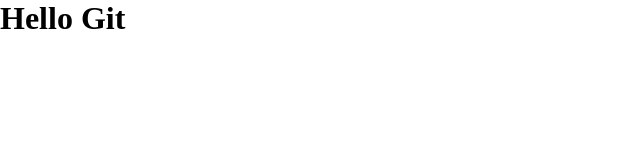
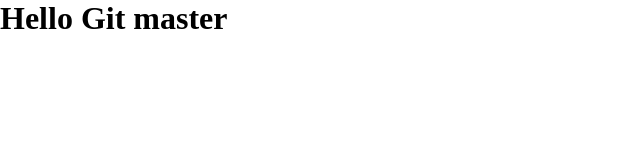
Before and after one commit to skymagenta/git-course, a plain HTML site: page index.html in a window 1280 px wide. Shown: the whole page, without its empty margins (0-640 px from the left). Drawn offline with Linux system fonts and the light colour scheme.

Commit message:
index.html added new text

```diff
--- a/index.html
+++ b/index.html
@@ -13,7 +13,7 @@
     </style>
 </head>
 <body>
-    <h1>Hello Git</h1>
+    <h1>Hello Git master</h1>
 </body>
 <script> src="script.js"</script>
 </html>
```
